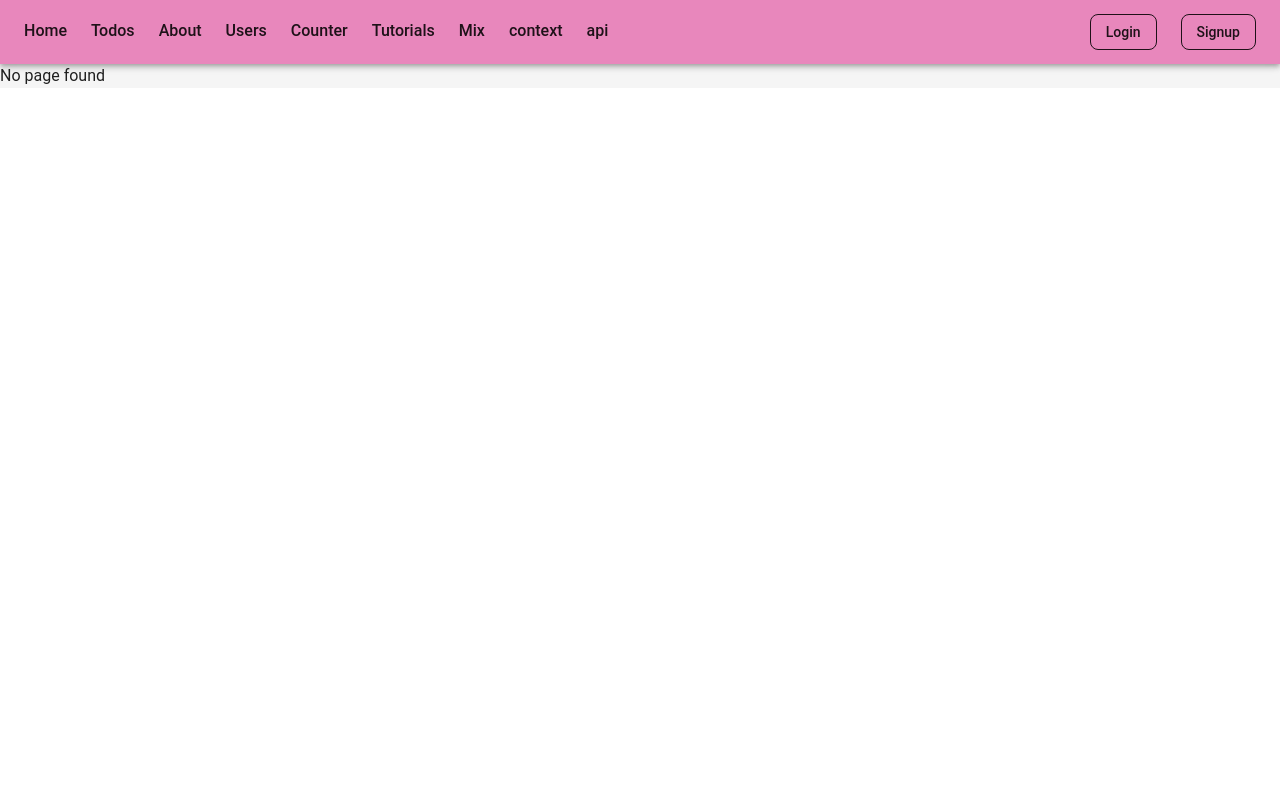
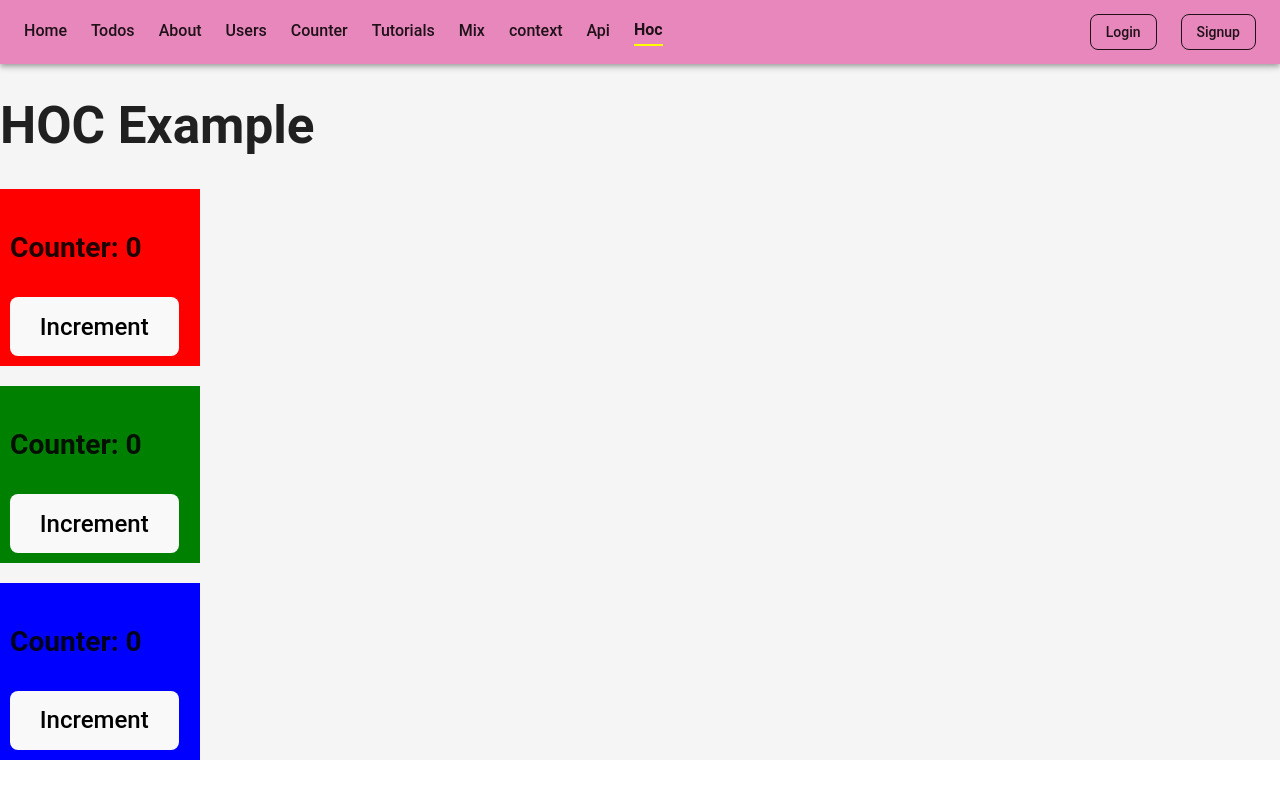
Before and after one commit to sheetalccube/react-practice, a React (Vite) app: page /hoc in a window 1280 px wide. Built offline with nearby package versions, Linux system fonts and the light colour scheme.

Commit message:
implement hoc and load more in api call

```diff
--- a/src/App.tsx
+++ b/src/App.tsx
@@ -17,10 +17,10 @@ const ControlledExample = lazy(() => import("@/components/controlled-form"));
 const SignupForm = lazy(() => import("@/pages/signup"));
 import { Suspense, type JSX } from "react";
 import { CircularProgress, Box } from "@mui/material";
-import Mix from "./components/Mix";
-import ContextExample from "./components/ContextAPI/ContextExample";
-import DummyApiCall from "./components/axios/DummyApiCall";
-
+const MixExample = lazy(() => import("@/components/Mix"));
+const DummyApiCall = lazy(() => import("@/components/axios/DummyApiCall"));
+const HocExample = lazy(() => import("@/components/Hoc/hocExample"));
+const ContextExample = lazy(() => import("@/components/ContextAPI/ContextExample"));
 const Loader = () => (
   <Box
     display="flex"
@@ -64,9 +64,11 @@ function App() {
         { path: "user-detail/:id", element: withSuspense(<UserDetail />) },
         { path: "login", element: withSuspense(<Login />) },
         { path: "form", element: withSuspense(<ControlledExample />) },
-        { path: "mix", element: withSuspense(<Mix />) },
+        { path: "mix", element: withSuspense(<MixExample />) },
         { path: "context", element: withSuspense(<ContextExample />) },
         { path: "/api", element: withSuspense(<DummyApiCall />) },
+        {path:'hoc', element:withSuspense(<HocExample/>)  },
+
         { path: "*", element: <Error /> },
       ],
     },
--- /dev/null
+++ b/src/components/Hoc/hocExample.tsx
@@ -0,0 +1,55 @@
+import { useState } from "react";
+
+function HocExample() {
+  return (
+    <div className="App">
+      <h1>HOC Example</h1>
+
+      {/* Passing Counter component into HOCs  */}
+      <HOCRed cmp={Counter} />
+      <HOCGreen cmp={Counter} />
+      <HOCBlue cmp={Counter} />
+    </div>
+  );
+}
+
+//  Higher Order Components
+function HOCRed(props: { cmp: React.ComponentType }) {
+  const Cmp = props.cmp;
+  return (
+    <h2 style={{ backgroundColor: "red", width: 200, padding: 10 }}>
+      <Cmp />
+    </h2>
+  );
+}
+
+function HOCGreen(props: { cmp: React.ComponentType }) {
+  const Cmp = props.cmp;
+  return (
+    <h2 style={{ backgroundColor: "green", width: 200, padding: 10 }}>
+      <Cmp />
+    </h2>
+  );
+}
+
+function HOCBlue(props: { cmp: React.ComponentType }) {
+  const Cmp = props.cmp;
+  return (
+    <h2 style={{ backgroundColor: "blue", width: 200, padding: 10 }}>
+      <Cmp />
+    </h2>
+  );
+}
+
+function Counter() {
+  const [count, setCount] = useState<number>(0);
+
+  return (
+    <div>
+      <h3>Counter: {count}</h3>
+      <button onClick={() => setCount(count + 1)}>Increment</button>
+    </div>
+  );
+}
+
+export default HocExample;
--- a/src/components/axios/DummyApiCall.tsx
+++ b/src/components/axios/DummyApiCall.tsx
@@ -1,5 +1,7 @@
 import { useEffect, useState } from "react";
-import axios, { AxiosError } from "axios";
+import { AxiosError } from "axios";
+import api from "./api";
+import { Button } from "@mui/material";
 
 interface Post {
   userId: number;
@@ -10,35 +12,63 @@ interface Post {
 
 function DummyApiCall() {
   const [posts, setPosts] = useState<Post[]>([]);
-  const [loading, setLoading] = useState<boolean>(true);
+  const [loading, setLoading] = useState<boolean>(false);
   const [error, setError] = useState<string | null>(null);
+  const [page, setPage] = useState<number>(0);
+  const [hasMore, setHasMore] = useState<boolean>(true);
 
-  useEffect(() => {
-    axios
-      .get<Post[]>("https://jsonplaceholder.typicode.com/posts")
+  const fetchPosts = (page: number) => {
+    setLoading(true);
+    api
+      .get<Post[]>(`/posts?_start=${page * 10}&_limit=10`)
       .then((response) => {
-        setPosts(response.data);
+        if (response.data.length === 0) {
+          setHasMore(false);
+        } else {
+          setPosts((prev) => [...prev, ...response.data]);
+        }
         setLoading(false);
       })
       .catch((err: AxiosError) => {
         setError(err.message);
         setLoading(false);
       });
+  };
+  useEffect(() => {
+    fetchPosts(0);
   }, []);
 
-  if (loading) return <p>Loading...</p>;
+  const handleLoadMore = () => {
+    const nextPage = page + 1;
+    setPage(nextPage);
+    fetchPosts(nextPage);
+  };
   if (error) return <p style={{ color: "red" }}>Error: {error}</p>;
 
   return (
     <div>
       <h2>Dummy API Data</h2>
       <ul>
-        {posts.slice(0, 5).map((post) => (
+        {posts.map((post) => (
           <li key={post.id}>
             <strong>{post.title}</strong>
           </li>
         ))}
       </ul>
+
+      {hasMore && !loading && (
+        <Button
+          variant="outlined"
+          color="primary"
+          onClick={handleLoadMore}
+          sx={{ mt: 2 }}
+        >
+          Load More
+        </Button>
+      )}
+
+      {loading && <p>Loading...</p>}
+      {/* {!hasMore && <p>No more records.</p>} */}
     </div>
   );
 }
--- /dev/null
+++ b/src/components/axios/api.ts
@@ -0,0 +1,30 @@
+import axios, { AxiosError } from "axios";
+
+const api = axios.create({
+  baseURL: "https://jsonplaceholder.typicode.com",
+});
+
+api.interceptors.request.use(
+  (config) => {
+    const token = localStorage.getItem("token");
+    if (token) {
+      config.headers.Authorization = `Bearer ${token}`;
+    }
+    return config;
+  },
+  (error: AxiosError) => Promise.reject(error)
+);
+
+api.interceptors.response.use(
+  (response) => response,
+  (error: AxiosError) => {
+    if (error.response?.status === 401) {
+      console.error("Unauthorized, redirecting to login...");
+      localStorage.removeItem("token");
+      window.location.href = "/login";
+    }
+    return Promise.reject(error);
+  }
+);
+
+export default api;
--- a/src/components/layouts/Header.tsx
+++ b/src/components/layouts/Header.tsx
@@ -19,7 +19,8 @@ function Header() {
     { label: "Tutorials", path: "/tutorial" },
     { label: "Mix", path: "/mix" },
     {label:'context', path:'/context', },
-    { label: "api", path: "/api" },
+    { label: "Api", path: "/api" },
+    { label: "Hoc", path: "/hoc" },
   ];
 
   return (
```
